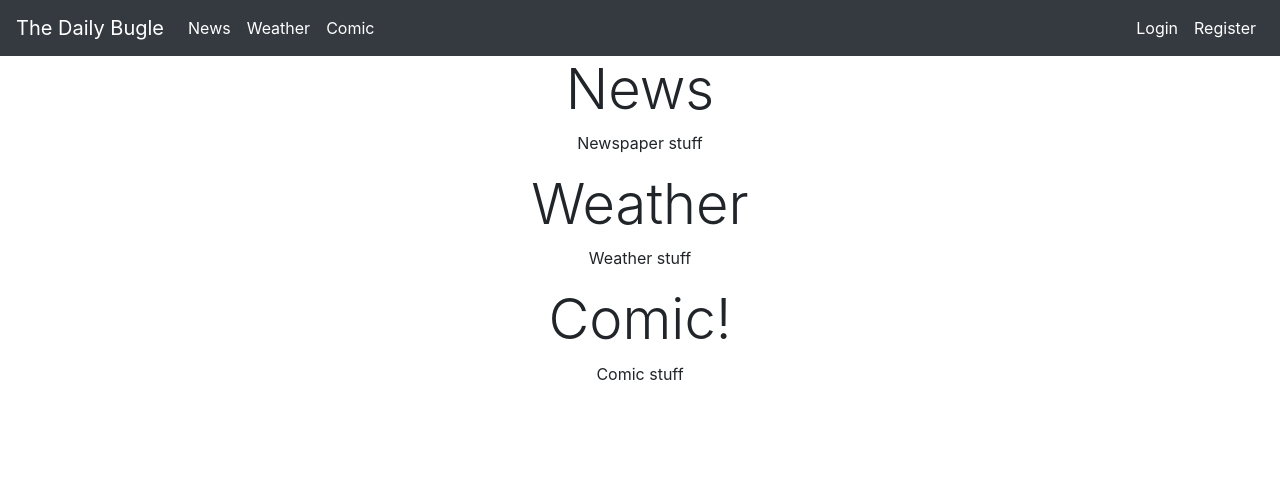
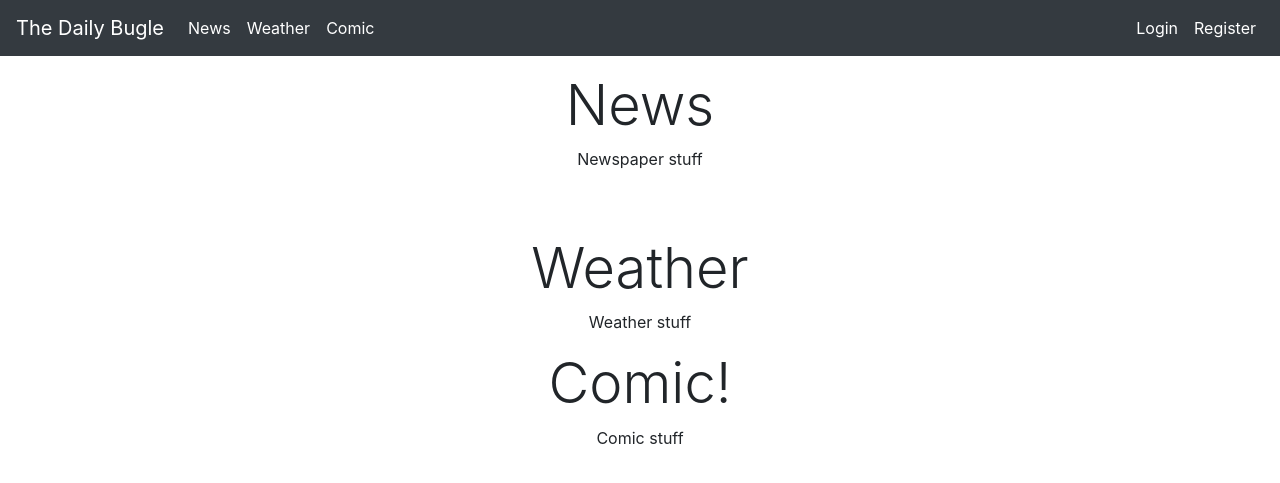
Before and after one commit to PGreatness/import-Greatness, a Flask app: template The Daily Bugle/templates/home.html in a window 1280 px wide. Shown: the top 483 px of the page. Run offline with Flask 2, Linux system fonts and the light colour scheme; the template is opened without the code that fills it, so the values that code supplies are empty; some libraries are stand-ins or nearby versions.

Commit message:
Pushed class work

```diff
--- a/The Daily Bugle/app.py
+++ b/The Daily Bugle/app.py
@@ -35,7 +35,7 @@ def home():
     comic = json.loads(c.read())
     # print ( comic )
 
-    return render_template('home.html', weatherData = weather)
+    return render_template('home.html', weatherData = weather,newsData=news,comicData=comic)
 
 
 @app.route('/login')
--- a/The Daily Bugle/static/home.css
+++ b/The Daily Bugle/static/home.css
@@ -1,3 +1,8 @@
 .center {
   text-align: center;
 }
+
+.fix{
+  padding-top: 45px;
+  margin-top: -45px;
+}
--- a/The Daily Bugle/templates/home.html
+++ b/The Daily Bugle/templates/home.html
@@ -4,7 +4,7 @@
 {% endblock %}
 
 {% block content %}
-<nav class="navbar navbar-expand-lg navbar-dark bg-dark">
+<nav class="navbar navbar-expand-lg navbar-dark bg-dark fixed-top">
   <a class="navbar-brand" href="#">The Daily Bugle</a>
 
   <div class="collapse navbar-collapse" id="navbarSupportedContent">
@@ -30,28 +30,32 @@
   </div>
 </nav>
 
-<div class="container center">
-  <div id="news">
-    <h1 class="display-4">News</h1>
+<br>
+<br>
+<br>
+
+<div class="container center" id="news">
+    <h1 class="display-4 fix">News</h1>
     <p> Newspaper stuff </p>
+    <img src="{{newsData['results'][37]['multimedia'][3]['url']}}">
+    <br>
+    {{newsData['results'][37]['abstract']}}
+    <br>
+    {{newsData['results'][0]['created_date']}}
     <!-- Newspaper info things will go in here -->
-  </div>
 </div>
 
-<div class="container center">
-  <div id="weather">
-    <h1 class="display-4">Weather</h1>
+<div class="container center" id="weather">
+    <h1 class="display-4 fix">Weather</h1>
     <p> Weather stuff </p>
     {{weatherData['daily']['summary']}}
     <!-- Weather info things will go in here -->
-  </div>
 </div>
 
-<div class="container center">
-  <div id="comic">
-    <h1 class="display-4">Comic!</h1>
+<div class="container center" id="comic">
+    <h1 class="display-4 fix">Comic!</h1>
     <p> Comic stuff </p>
+    <img src="{{comicData['img']}}">
     <!-- Comic info things will go in here -->
-  </div>
 </div>
 {% endblock %}
```
